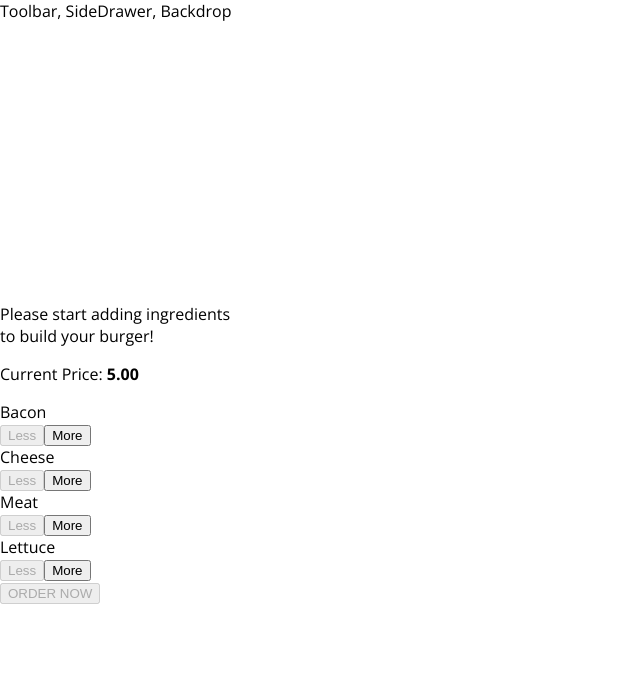
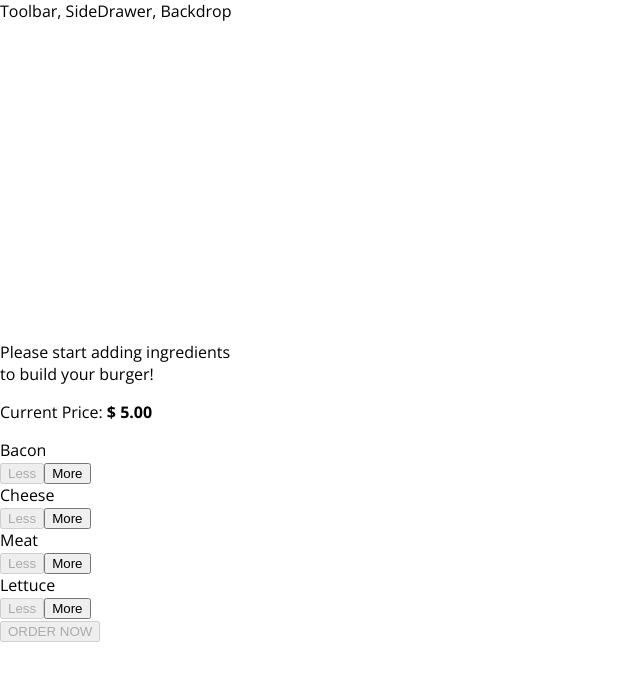
Before and after one commit to JeroenGoddijn/The-Burger-Builder, a React app in the folder the-burger-builder/: page / in a window 1280 px wide. Shown: the top 680 px of the page, without its empty margins (0-640 px from the left). Built offline with nearby package versions, Linux system fonts and the light colour scheme.

Commit message:
Added total price to OrderSummary

```diff
--- a/the-burger-builder/src/components/Burger/BuildControls/BuildControls.js
+++ b/the-burger-builder/src/components/Burger/BuildControls/BuildControls.js
@@ -12,7 +12,7 @@
 
 const buildControls = (props) => (
     <div className={classes.BuildControls}>
-        <p>Current Price: <strong>{props.price.toFixed(2)}</strong></p>
+        <p>Current Price: <strong>$ {props.price.toFixed(2)}</strong></p>
         {controls.map(ctrl => (
             <BuildControl
                 key={ctrl.label}
--- a/the-burger-builder/src/components/Burger/OrderSummary/OrderSummary.js
+++ b/the-burger-builder/src/components/Burger/OrderSummary/OrderSummary.js
@@ -21,6 +21,7 @@
                 {ingredientsSummary}
             </ul>
 
+            <p><strong>Total Price: $ {props.price.toFixed(2)}</strong></p>
             <p>Continue to Checkout?</p>
             <Button
                 btnType="Danger"
--- a/the-burger-builder/src/containers/BurgerBuilder/BurgerBuilder.js
+++ b/the-burger-builder/src/containers/BurgerBuilder/BurgerBuilder.js
@@ -101,6 +101,7 @@
                 >
                     <OrderSummary
                         ingredients={this.state.ingredients}
+                        price={this.state.totalPrice}
                         purchaseCancelled={this.purchaseCancelHandler}
                         purchaseContinued={this.purchaseContinueHandler}
                     />
```
